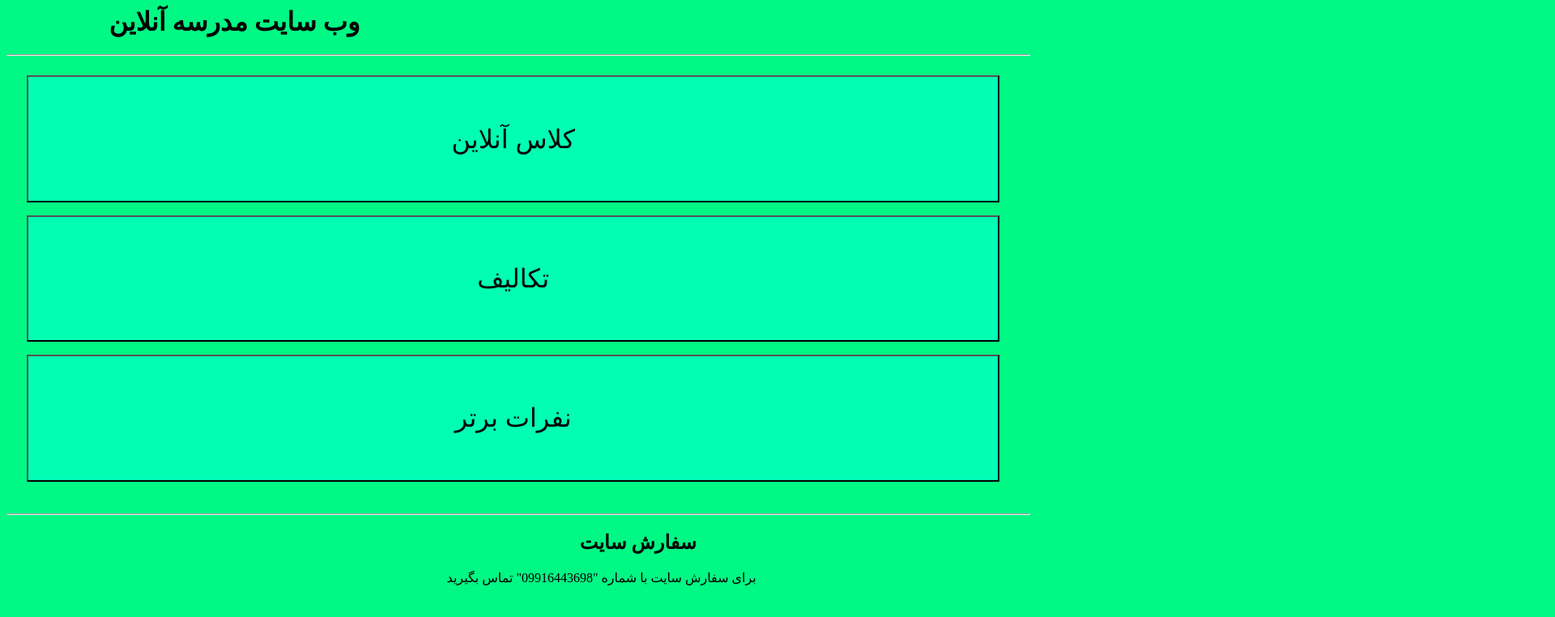
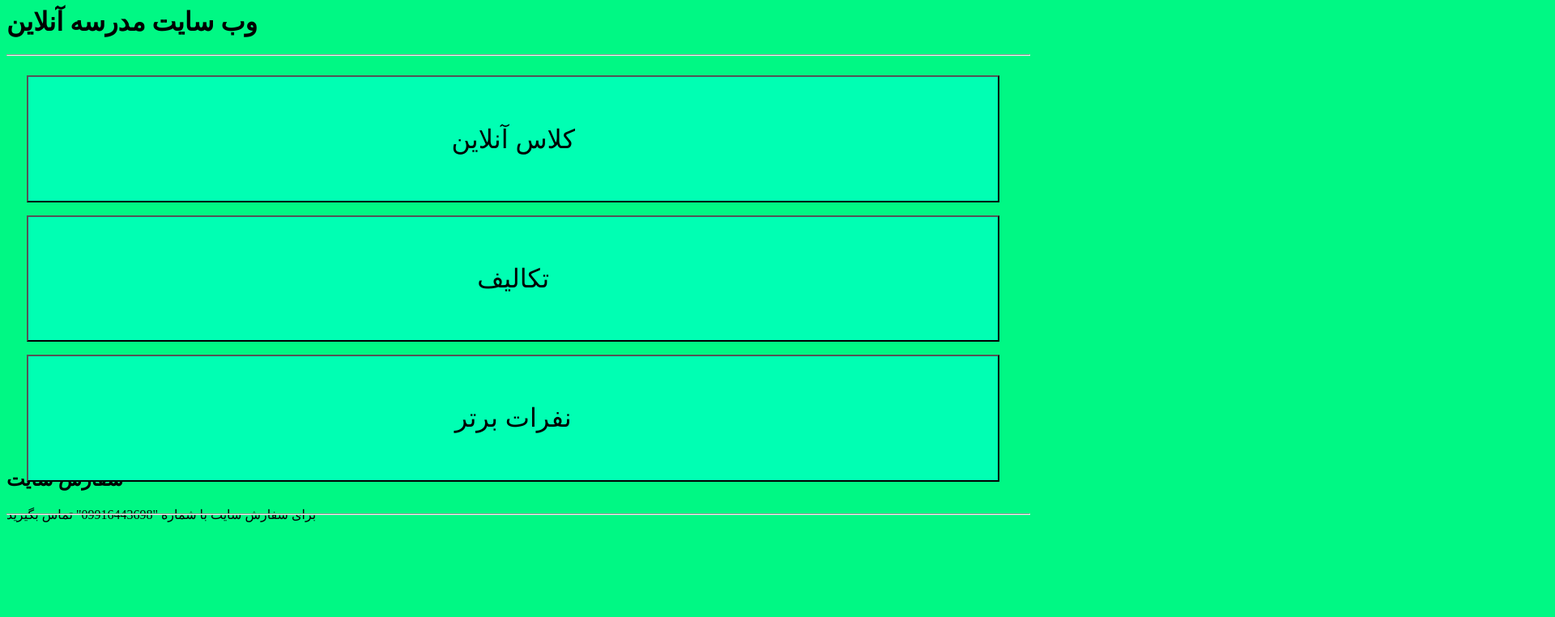
Before and after one commit to amirhosseintatar/Online, a plain HTML site: page index.html in a window 1280 px wide. Shown: the top 762 px of the page at 81% size, 1920 px wide, since content can reach past the window. Drawn offline with Linux system fonts and the light colour scheme.

Commit message:
Update index.html

```diff
--- a/index.html
+++ b/index.html
@@ -44,23 +44,6 @@
             position: relative;
             top: 10%;
         }
-
-        h2.newweb {
-            position: relative;
-            top: 10%;
-            left: 56%;
-        }
-
-        p.newwebp {
-            position: relative;
-            top: 10%;
-            left: 43%;
-        }
-
-        h1.Title {
-            position: relative;
-            left: 10%;
-        }
     </style>
 </head>
 
```
